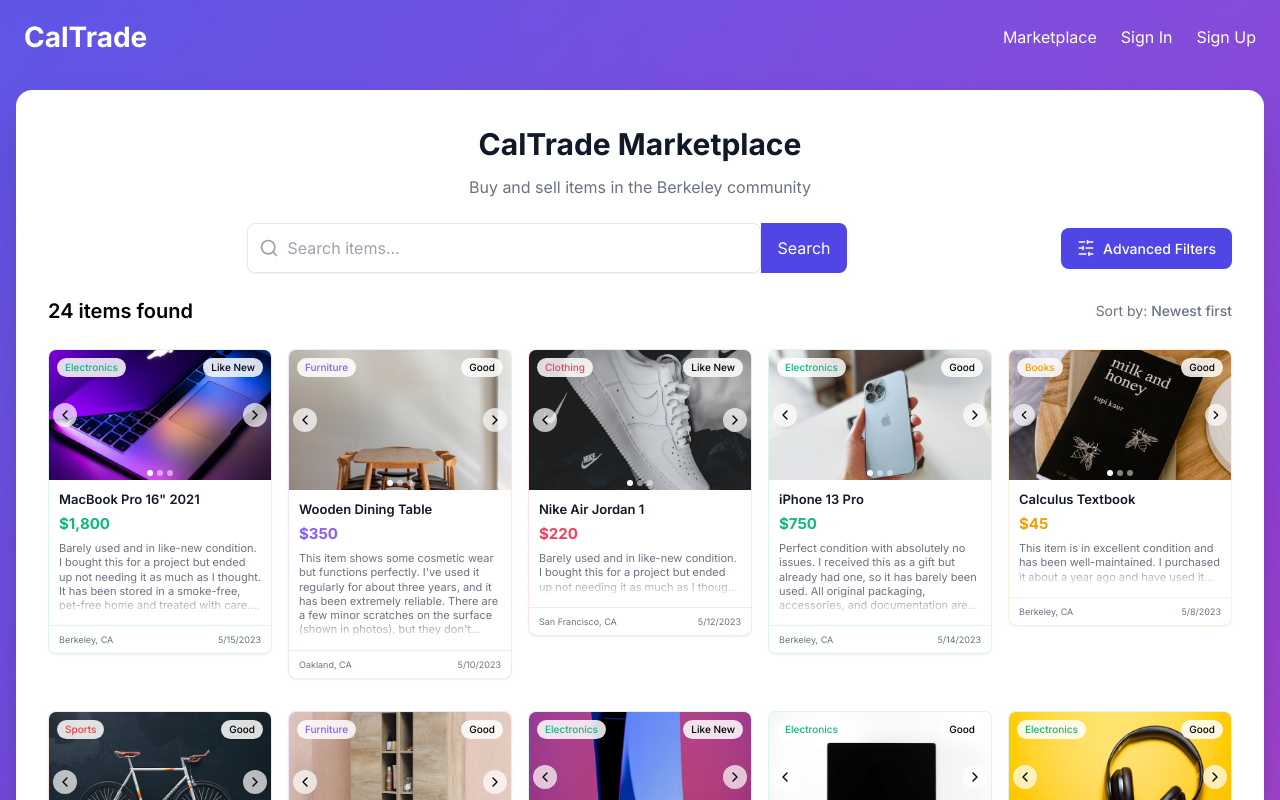
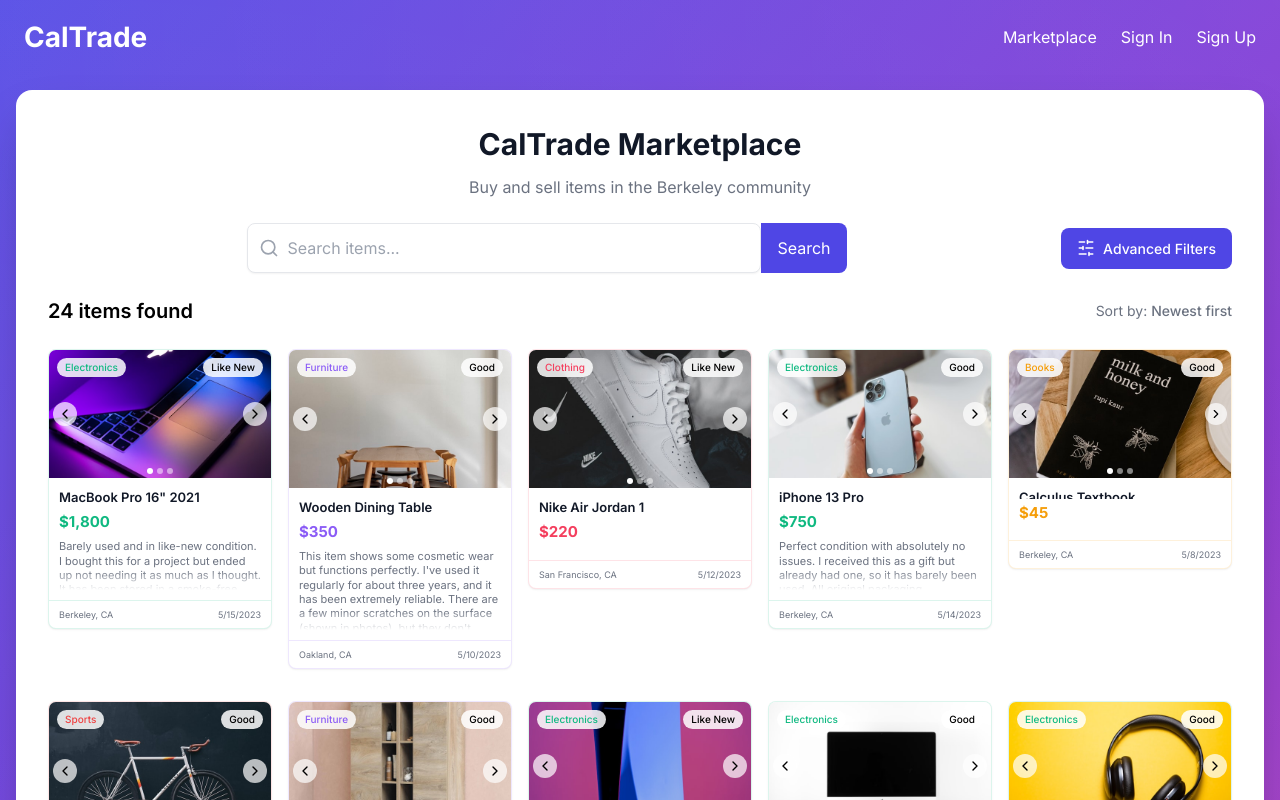
Before and after one commit to hzhou279/CalTrade, a Next.js app: page / in a window 1280 px wide. Shown: the top 800 px of the page. Built offline with nearby package versions, Linux system fonts and the light colour scheme.

Commit message:
Restore fixed height for item cards while maintaining consistent vertical spacing

```diff
--- a/src/app/components/marketplace/ItemCard.tsx
+++ b/src/app/components/marketplace/ItemCard.tsx
@@ -172,6 +172,7 @@ export default function ItemCard({ item }: ItemCardProps) {
           position: "relative",
           cursor: "pointer",
           border: `1px solid ${accentColor}25`,
+          height: `${cardHeight}px`, // Restore fixed height based on category
           width: "100%", // Take full width of parent
         }}
       >
@@ -257,7 +258,7 @@ export default function ItemCard({ item }: ItemCardProps) {
           flex: "1",
           display: "flex",
           flexDirection: "column",
-          minHeight: `${cardHeight - imageHeight - 28}px` // Use minHeight instead of fixed height
+          height: `${cardHeight - imageHeight - 28}px` // Restore fixed height calculation
         }}>
           <h3 style={{
             fontSize: "13px",
```
